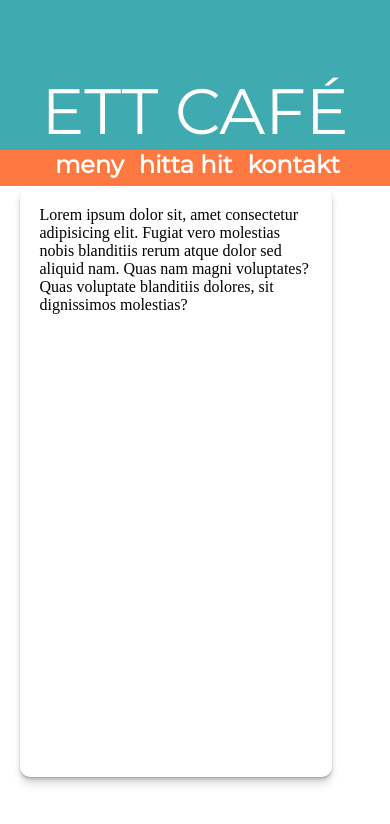
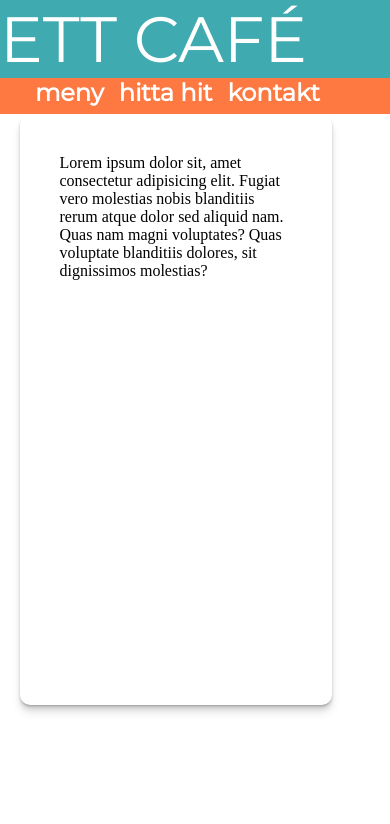
Before and after one commit to martenfrisk/cafe-website, a plain HTML site: page index.html in a window 390 px wide. Drawn offline with Linux system fonts and the light colour scheme; a web font is replaced by a local one.

Commit message:
Add smaller breakpoint 400px for header

```diff
--- a/style.scss
+++ b/style.scss
@@ -20,23 +20,25 @@ header {
 .diagonal {
     clip-path: polygon(0 0, 60% 0, 90% 100%, 30% 100%);
     width: 600px;
+    display: flex;
+    align-items: flex-end;
+    flex-wrap: wrap;
+    justify-content: center;
 }
 
 .di-left {
     background-color: rgba($dgreen, 0.75);
     grid-column: 1 / 1;
-    display: flex;
-    align-items: flex-end;
-    justify-content: center;
 }
 
 .di-right {
     background-color: rgba($dorange, 0.75);
     margin-left: -240px;
     grid-column: 2 / 2;
-    display: flex;
-    align-items: flex-end;
-    justify-content: center;
+    // display: flex;
+    // align-items: flex-end;
+    // flex-wrap: wrap;
+    // justify-content: center;
 }
 
 .title {
@@ -52,8 +54,9 @@ nav {
     display: flex;
     justify-content: center;
     align-items: flex-end;
+    flex-wrap: wrap;
     padding-bottom: 7px;
-    padding-left: 40px;
+    padding-left: 60px;
 }
 
 .navitem {
@@ -63,16 +66,17 @@ nav {
     font-weight: 700;
     font-family: 'Montserrat', sans-serif;
     color: #FFF;
+    &.navitem-1 {
+        margin-left: 5px;
+    }
 }
 
-.navitem-1 {
-    margin-left: 5px;
-}
+
 
 main {
     width: 800px;
     height: 70vh;
-    padding: 20px;
+    padding: 40px 250px 40px 40px;
     box-shadow: 0 1px 1px rgba(0,0,0,0.1),
                 0 2px 2px rgba(0,0,0,0.1),
                 0 4px 4px rgba(0,0,0,0.1),
@@ -89,12 +93,12 @@ aside {
     header {
         margin: 0;
         height: auto;
-        width: auto;
+        width: 100%;
         display: block;
     }
     .diagonal {
         width: auto;
-        height: 150px;
+        height: auto;
         clip-path: none;
     }
     .di-right {
@@ -103,13 +107,26 @@ aside {
         display: block;
     }
     nav {
-        margin-left: 200px;
+        margin-left: 80px;
     }
     .title {
-        margin-left: 0;
+        margin-left: -100px;
     }
     main {
         width: 80vw;
         margin: 0 5%;
+        padding: 40px;
     }
 }
+
+
+@media only screen and (max-width: 400px) {
+    .title {
+        margin-left: auto;
+        width: 100%;
+    }
+    nav {
+        margin-left: 190px;
+        width: 100vw;
+    }
+}
```
Also changed, not shown: index.html (line endings or trailing spaces), style.css, 1 other file.
